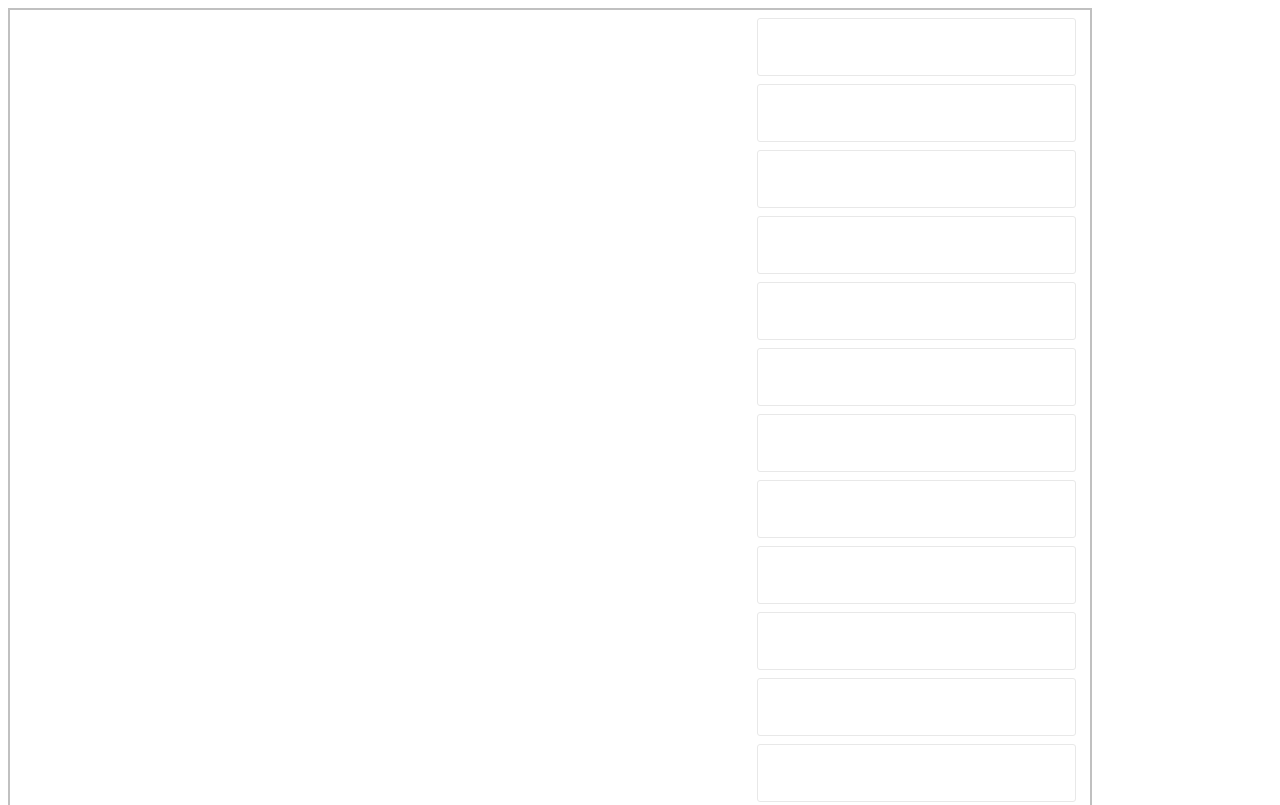
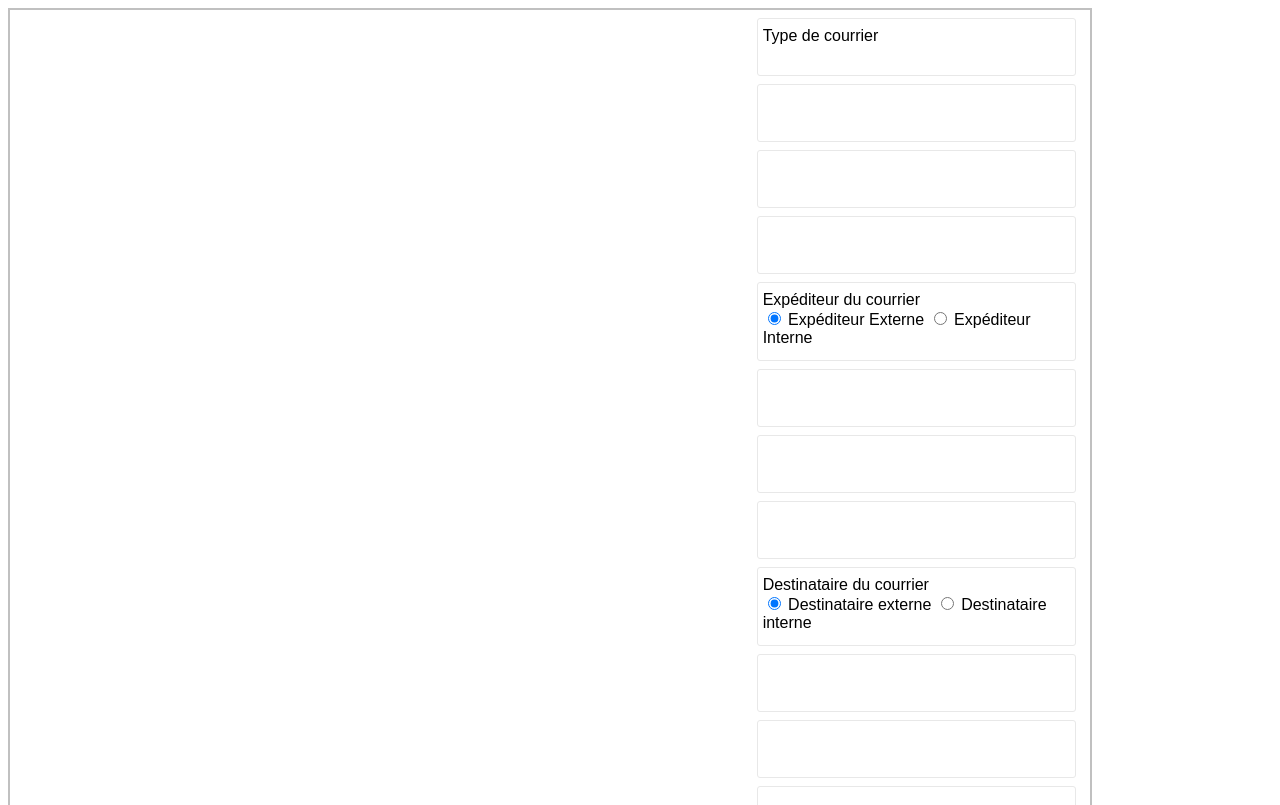
Before and after one commit to supermalang/SPCourrier, a plain HTML site: page html/forms/courrierForm.html in a window 1280 px wide. Shown: the top 805 px of the page. Drawn offline with Linux system fonts and the light colour scheme; files that its build step writes are made by us from their sources.

Commit message:
Ajout du libellé 'Type de courriers' dans le formulaire de description du courrier

```diff
--- a/html/forms/courrierForm.html
+++ b/html/forms/courrierForm.html
@@ -11,7 +11,7 @@
       <div class="ibsn-display-template-pane ibsn-courrier-metadata">
         <!-- Type de contenu (affiché lors de l'indexation, dans la boîte de dépôt) -->
         <div class="ibsn-form-group">
-          <span class="ibsn-standardheader"></span>
+          <span class="ibsn-standardheader" style="display:block">Type de courrier</span>
           <span data-internal-name="ContentTypeChoice" class="ibsn-field-value"></span>
         </div>
 
@@ -35,8 +35,17 @@
 
         <!-- Expéditeur du courrier entrant -->
         <div class="ibsn-form-group">
-          <span class="ibsn-standardheader"></span>
-          <span data-internal-name="ExpediteurCourrierEntrant" class="ibsn-field-value"></span>
+          <span class="ibsn-standardheader" style="display:block">Expéditeur du courrier</span>
+          <span>
+            <label for="expediteurExterne">
+              <input type="radio" name="typeExpediteur" id="expediteurExterne" checked="checked"/> Expéditeur Externe
+            </label>
+            <label for="expediteurInterne">
+              <input type="radio" name="typeExpediteur" id="expediteurInterne"/> Expéditeur Interne
+            </label>
+          </span>
+          <span data-internal-name="ExpediteurCourrierEntrant" class="ibsn-field-value ibsn-courrier-expediteur-externe"></span>
+          <span data-internal-name="ExpediteurInterne" class="ibsn-field-value ibsn-courrier-expediteur-interne"></span>
         </div>
 
         <!-- Expéditeur du courrier sortant -->
@@ -59,8 +68,17 @@
 
         <!-- Destinataire du courrier sortant -->
         <div class="ibsn-form-group">
-          <span class="ibsn-standardheader"></span>
-          <span data-internal-name="DestinataireCourrierSortant" class="ibsn-field-value"></span>
+          <span class="ibsn-standardheader" style="display:block">Destinataire du courrier</span>
+          <span>
+            <label for="destinataireExterne">
+              <input type="radio" name="typeDestinataire" id="destinataireExterne" checked="checked"/> Destinataire externe
+            </label>
+            <label for="destinataireInterne">
+              <input type="radio" name="typeDestinataire" id="destinataireInterne"/> Destinataire interne
+            </label>
+          </span>
+          <span data-internal-name="DestinataireCourrierSortant" class="ibsn-field-value ibsn-courrier-destinataire-externe"></span>
+          <span data-internal-name="DestinataireInterne" class="ibsn-field-value ibsn-courrier-destinataire-interne"></span>
         </div>
 
         <!-- Adresse du destinataire du courrier entrant -->
@@ -124,5 +142,22 @@
         <div class="ibsn-form-group ibsn-system-data"></div>
       </div>
     </section>
+
+    <script>
+      /** Gestion du toggle pour l'expéditeur du courrier entrant */
+      $('.ibsn-courrier-expediteur-interne').hide();
+      $("input[name='typeExpediteur'").click(function(){
+        if($("#expediteurExterne").is(':checked')){ $(".ibsn-courrier-expediteur-interne").hide();$(".ibsn-courrier-expediteur-externe").show(); }
+        if($("#expediteurInterne").is(':checked')){ $(".ibsn-courrier-expediteur-externe").hide();$(".ibsn-courrier-expediteur-interne").show(); }
+      })
+
+      /** Gestion du toggle pour l'expéditeur du courrier sortant */
+      $('.ibsn-courrier-destinataire-interne').hide();
+      $("input[name='typeDestinataire'").click(function(){
+        if($("#destinataireInterne").is(':checked')){ $(".ibsn-courrier-destinataire-externe").hide();$(".ibsn-courrier-destinataire-interne").show(); }
+        if($("#destinataireExterne").is(':checked')){ $(".ibsn-courrier-destinataire-interne").hide();$(".ibsn-courrier-destinataire-externe").show(); }
+      })
+    </script>
+
   </body>
 </html>
```
